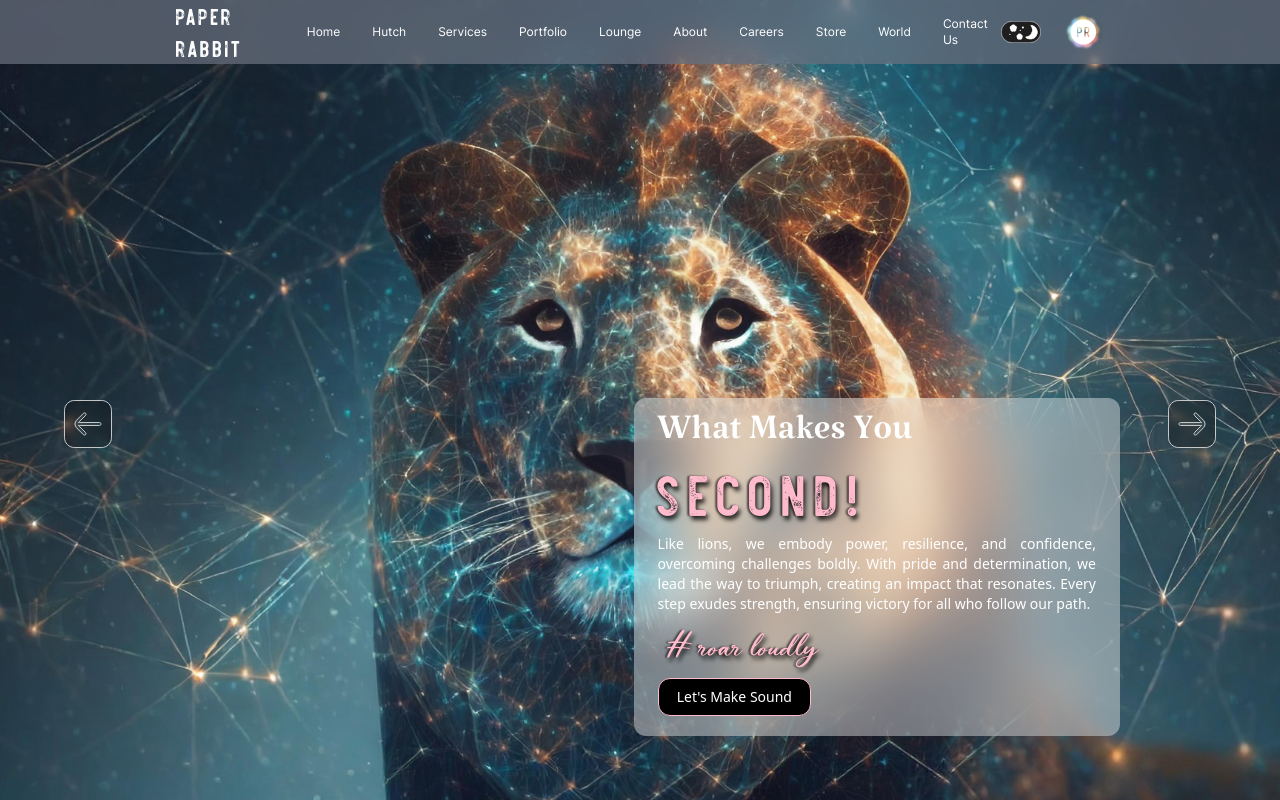
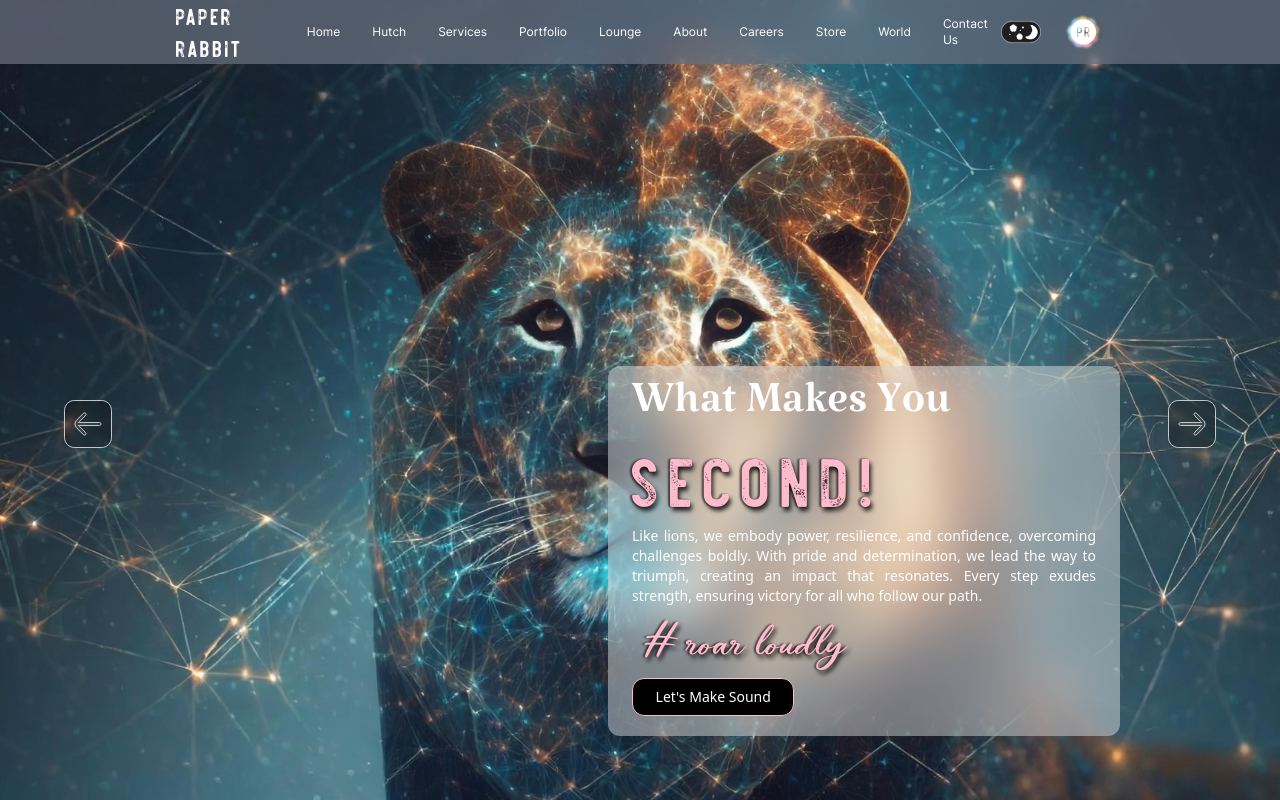
Before and after one commit to adarsh4489/rabbit_comingSoon, a React (Vite) app: page / in a window 1280 px wide. Both pictures are taken after a click on the picture 1020 px from the left and 32 px from the top of the page. Built offline with nearby package versions, Linux system fonts and the light colour scheme.

Commit message:
check now

```diff
--- a/src/Components/Header.jsx
+++ b/src/Components/Header.jsx
@@ -44,7 +44,7 @@ const Header = ({lightMode ,setLightMode}) => {
   return (
     <div className="w-full mx-auto flex ">
       <div className={`z-50  fixed  top-0 transition-all ease-in-out duration-200 w-full      `}>
-        <div className={`flex justify-between w-full backdrop-blur-md ${!lightMode?"bg-gray-50":"bg-gray-500"} bg-opacity-70 px-2 md:px-16 lg:px-44 mx-auto  items-center `} >
+        <div className={`flex justify-between w-full backdrop-blur-md ${!lightMode?"bg-gray-50":"bg-gray-500"} bg-opacity-70 px-2 md:px-16 lg:px-44  2xl:px-52 mx-auto  items-center `} >
           <div>
             <h2 className="text-2xl font-semibold font-['Revelstoke'] ">Paper Rabbit</h2>
           </div>
--- a/src/Pages/Banner.jsx
+++ b/src/Pages/Banner.jsx
@@ -192,12 +192,12 @@ function Banner({lightMode}) {
 
       {currentIndex !== 11 ? (
         currentIndex % 2 === 0 ? (
-          <div className="w-[95%] md:w-[50%] lg:w-[50%] xl:w-[38%] 2xl:w-[40%] bg-gray-50 bg-opacity-40  absolute backdrop-blur-xl flex flex-col gap-2 2xl:gap-3  bottom-16 left-2 sm:left-4 md:left-40 rounded-xl px-5 lg:px-6 py-2 lg:py-3 xl:py-4 2xl:py-5">
+          <div className="w-[95%] md:w-[50%] lg:w-[50%] xl:w-[40%] 2xl:w-[35%] bg-gray-50 bg-opacity-40  absolute backdrop-blur-xl flex flex-col gap-2 2xl:gap-3  bottom-16 left-2 sm:left-4 md:left-40 rounded-xl px-5 lg:px-6 py-2 lg:py-3 xl:py-4 2xl:py-5">
             <h3 className=" text-3xl md:text-4xl lg:text-5xl xl:text-6xl 2xl:text-7xl font-['katibeh'] mb-[-0.5rem]">What Makes You </h3>
             <h2 className="text-4xl md:text-5xl lg:text-6xl xl:text-7xl 2xl:text-8xl font-semibold font-['Revelstoke'] engraved-text tracking-wide "  style={{ color: colorText[currentIndex] }}>{title[currentIndex]}!</h2>
             <p className="text-[10px] md:text-[12px] lg:text-sm  2xl:text-[16px] font-['Inter-Light] text-justify my-1">{description[currentIndex]}</p>
 
-            <h2 className="text-3xl lg:text-4xl font-['Heaven'] engraved-text "  style={{ color: colorText[currentIndex] }}>{hastag[currentIndex]}</h2>
+            <h2 className="text-3xl lg:text-4xl xl:text-5xl 2xl:text-6xl font-['Heaven'] engraved-text "  style={{ color: colorText[currentIndex] }}>{hastag[currentIndex]}</h2>
 
             <button className="bg-black text-white w-[50%] md:w-[35%] lg:w-[40%] xl:w-[35%] 2xl:w-[30%] px-2 py-2 my-1 text-[10px]  md:text-[12px] lg:text-sm rounded-xl " style={{ borderColor: colorText[currentIndex], borderWidth: "1px",
       borderStyle: "solid"  }}>
@@ -205,12 +205,12 @@ function Banner({lightMode}) {
             </button>
           </div>
         ) : (
-          <div className="w-[95%] md:w-[50%] lg:w-[45%] xl:w-[38%] 2xl:w-[35%] bg-gray-50 bg-opacity-40 absolute backdrop-blur-xl flex flex-col gap-2 2xl:gap-3 bottom-16 right-2 sm:right-4 md:right-40 rounded-xl px-5 lg:px-6 py-2 lg:py-3 xl:py-4 2xl:py-5">
-            <h3 className="text-5xl font-['katibeh'] mb-[-0.5rem]">What Makes You </h3>
-            <h2 className="text-4xl md:text-5xl lg:text-6xl  font-semibold font-['Revelstoke'] engraved-text tracking-wide "  style={{ color: colorText[currentIndex] }}>SECOND!</h2>
+          <div className="w-[95%] md:w-[50%] lg:w-[45%] xl:w-[40%] 2xl:w-[35%] bg-gray-50 bg-opacity-40 absolute backdrop-blur-xl flex flex-col gap-2 2xl:gap-3 bottom-16 right-2 sm:right-4 md:right-40 rounded-xl px-5 lg:px-6 py-2 lg:py-3 xl:py-4 2xl:py-5">
+            <h3 className=" text-3xl md:text-4xl lg:text-5xl xl:text-6xl 2xl:text-7xl font-['katibeh'] mb-[-0.5rem]">What Makes You </h3>
+            <h2 className="text-4xl md:text-5xl lg:text-6xl xl:text-7xl 2xl:text-8xl font-semibold font-['Revelstoke'] engraved-text tracking-wide "  style={{ color: colorText[currentIndex] }}>SECOND!</h2>
             <p className="text-[10px] md:text-[12px] lg:text-sm  2xl:text-[16px] font-['Inter-Light] text-justify my-1">{description[currentIndex]}</p>
 
-            <h2 className="text-3xl lg:text-4xl font-['Heaven'] engraved-text "  style={{ color: colorText[currentIndex] }}>{hastag[currentIndex]}</h2>
+            <h2 className="text-3xl lg:text-4xl xl:text-5xl 2xl:text-6xl font-['Heaven'] engraved-text "  style={{ color: colorText[currentIndex] }}>{hastag[currentIndex]}</h2>
 
             <button className="bg-black text-white w-[50%] md:w-[35%] lg:w-[40%] xl:w-[35%] 2xl:w-[30%] px-2 py-2 my-1 text-[10px]  md:text-[12px] lg:text-sm rounded-xl " style={{ borderColor: colorText[currentIndex], borderWidth: "1px",
       borderStyle: "solid"  }}>
```
